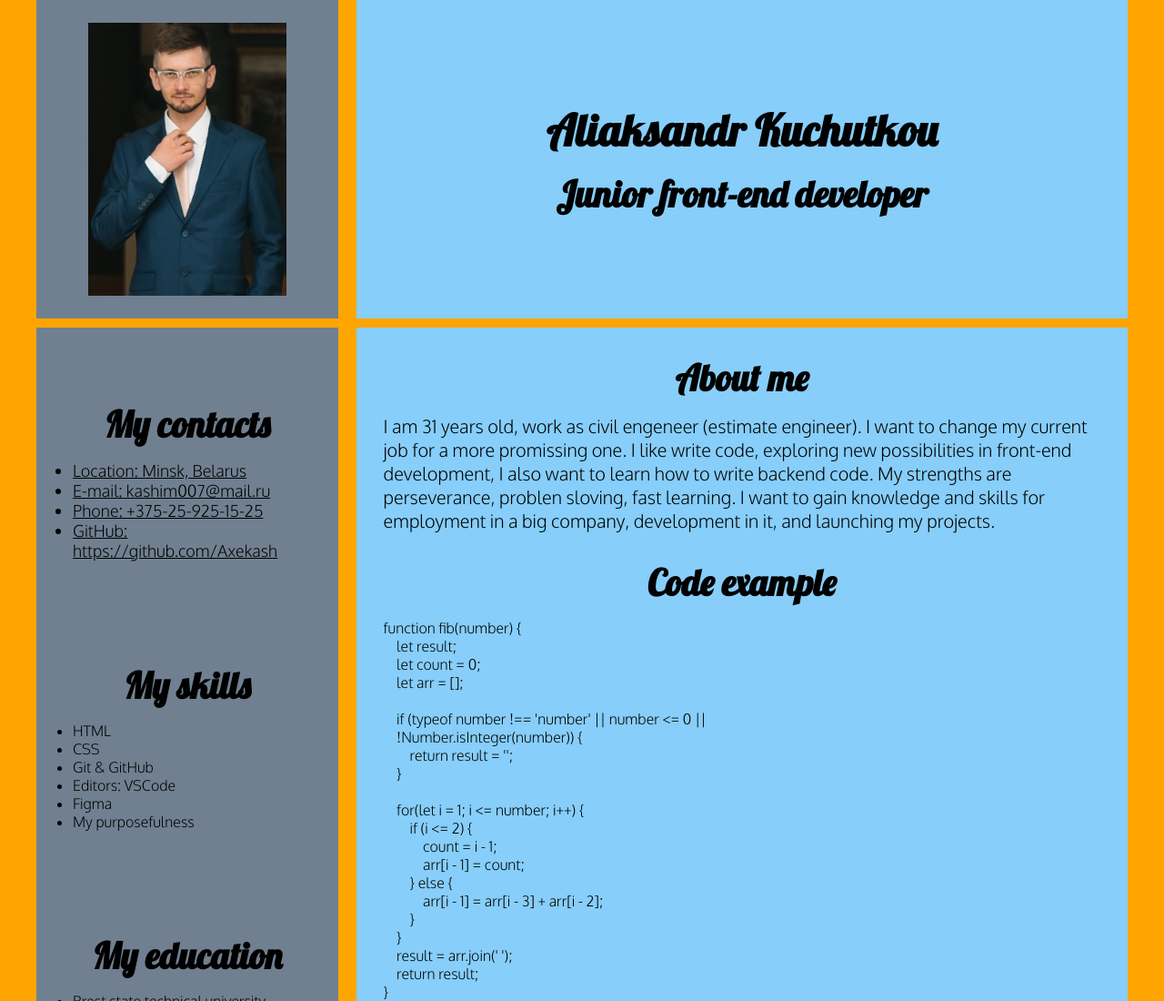
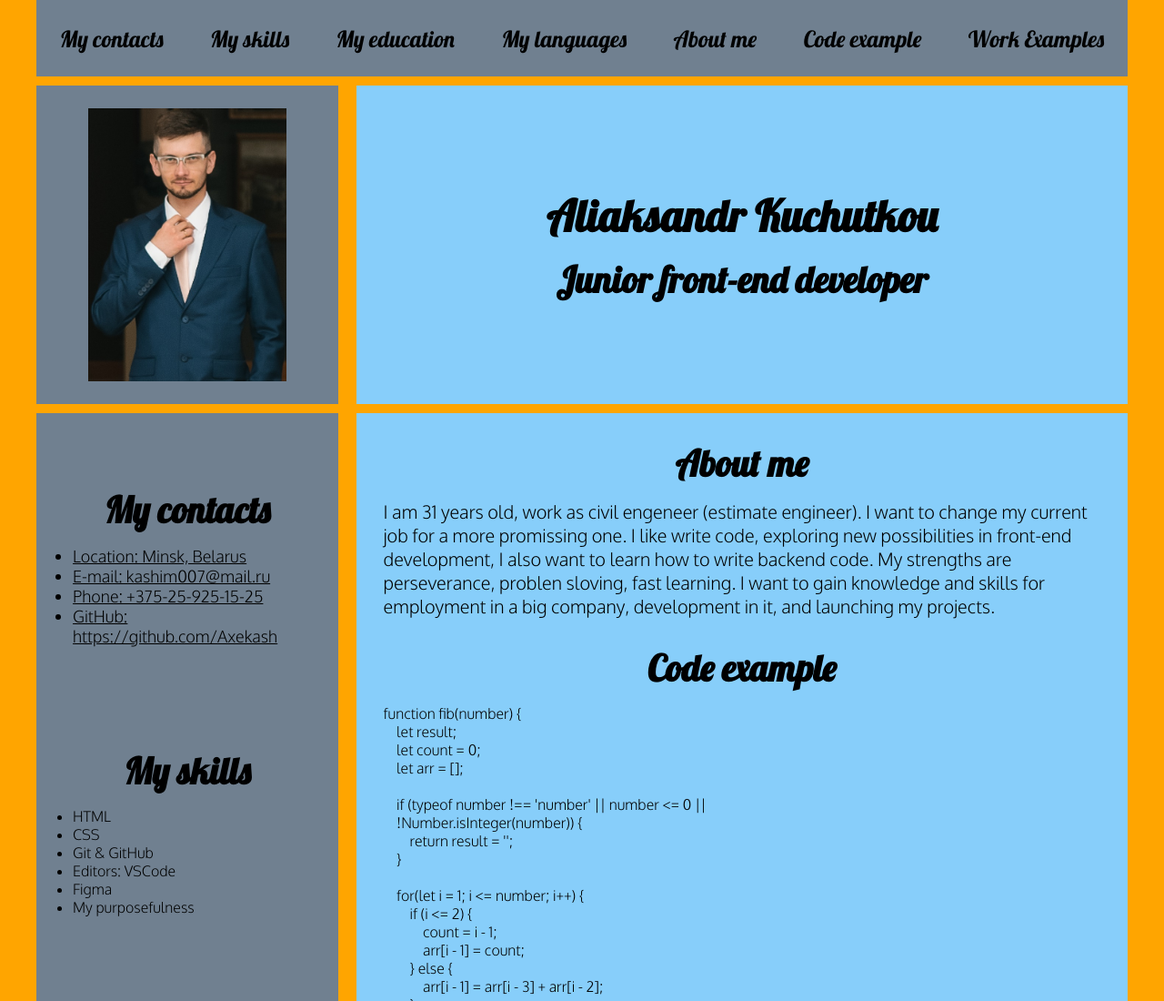
Before and after one commit to Axekash/rsschool-cv, a plain HTML site: page index.html in a window 1280 px wide. Shown: the top 1100 px of the page at 91% size. Drawn offline with Linux system fonts and the light colour scheme.

Commit message:
feat: finish full version cv

```diff
--- a/index.html
+++ b/index.html
@@ -9,8 +9,23 @@
     <title>My CV</title>
 </head>
 <body>
+    <nav>
+        <div class="container">
+            <div class="navigation_wrapper">
+                <ul>
+                    <li> <a href="#contacts">My contacts</a> </li>
+                    <li><a href="#skills">My skills</a></li>
+                    <li><a href="#education">My education</a></li>
+                    <li><a href="#languages">My languages</a></li>
+                    <li><a href="#about">About me</a></li>
+                    <li><a href="#code">Code example</a></li>
+                    <li><a href="#work">Work Examples</a></li>
+                </ul>
+            </div>
+        </div>
+    </nav>
     <header class="header">
-        <div class="container">
+                <div class="container">
             <div class="header_wrapper">
                 <div class="column">
                     <div class="avatar">
@@ -30,7 +45,7 @@
             <section class="level">
                 <div class="column">
                     <div class="column_contacts">
-                        <h2 class="column_headers">My contacts</h2>
+                        <h2 class="column_headers" id="contacts">My contacts</h2>
                         <ul>
                             <li> <a href="https://www.google.com/maps/place/Минск/@53.8846196,27.5233294,12z/data=!3m1!4b1!4m5!3m4!1s0x46dbcfd35b1e6ad3:0xb61b853ddb570d9!8m2!3d53.9006024!4d27.5589681?hl=ru">Location: Minsk, Belarus</a> </li>
                             <li> <a href="mail.ru">E-mail: kashim007@mail.ru</a></li>
@@ -39,7 +54,7 @@
                         </ul>
                     </div>
                     <div class="column_skills">
-                        <h2 class="column_headers">My skills</h2>
+                        <h2 class="column_headers" id="skills">My skills</h2>
                         <ul>
                             <li>HTML</li>
                             <li>CSS</li>
@@ -50,7 +65,7 @@
                         </ul>
                     </div>
                     <div class="column_education">
-                        <h2 class="column_headers">My education</h2>
+                        <h2 class="column_headers" id="education">My education</h2>
                         <ul>
                             <li>Brest state technical university</li>
                             <li>Udemy course</li>
@@ -59,7 +74,7 @@
                         </ul>
                     </div>
                     <div class="column_lang">
-                        <h2 class="column_headers">My languages</h2>
+                        <h2 class="column_headers" id="languages">My languages</h2>
                         <ul>
                             <li>Russian - native speaker;</li>
                             <li>Belarussian - native speaker;</li>
@@ -71,14 +86,14 @@
 
                 <div class="column_main">
                     <div class="column_main_about">
-                        <h2 class="column_main_header">About me</h2>
+                        <h2 class="column_main_header" id="about">About me</h2>
                         <p>I am 31 years old, work as civil engeneer (estimate engineer). I want to change my current job for a more promissing one.
                             I like write code, exploring new possibilities in front-end development, I also want to learn how to write backend code.
                             My strengths are perseverance, problen sloving, fast learning.
                             I want to gain knowledge and skills for employment in a big company, development in it, and launching my projects.</p>
                     </div>
                     <div class="column_main_code">
-                        <h2 class="column_main_header">Code example</h2>
+                        <h2 class="column_main_header" id="code">Code example</h2>
                             <p>
                                 <code>
                                     <pre>
@@ -108,7 +123,7 @@ function fib(number) {
 </p>
                     </div>
                     <div class="column_main_expirience">
-                        <h2 class="column_main_header">Work Examples</h2>
+                        <h2 class="column_main_header" id="work">Work Examples</h2>
                         <div class="column_main_expirience_wrapper">
                             <div class="column_main_expirience_wrapper_card">
                                 <a href="https://axekash.github.io"> <img src="./img/Uber.jpg" alt="photo_site_uber"></a>
--- a/style.css
+++ b/style.css
@@ -2,6 +2,7 @@
     margin: 0;
     padding: 0;
     font-family: Oxygen-Light;
+    scroll-behavior: smooth;
 
 }
 body {
@@ -21,6 +22,41 @@ h2{
 p {
     font-size: 20px;
 }
+
+.navigation_wrapper {
+    width: 100%;
+    height: 84px;
+    display: grid;
+    background-color: #708090;
+    border-bottom: 10px solid orange;
+}
+.navigation_wrapper ul{
+
+    display: flex;
+    justify-content: space-around;
+    align-items: center;
+}
+
+.navigation_wrapper ul li{
+    display: block;
+    font-family: Lobster-Regular
+
+}
+.navigation_wrapper ul li a{
+    font-family: Lobster-Regular;
+    text-decoration: none;
+    color: black;
+    font-size: 25px;
+}
+.navigation_wrapper ul li :hover{
+    color: orange;
+}
+
+
+
+
+
+
 .header_wrapper {
     display: flex;
     border-bottom: 10px solid orange;
```
